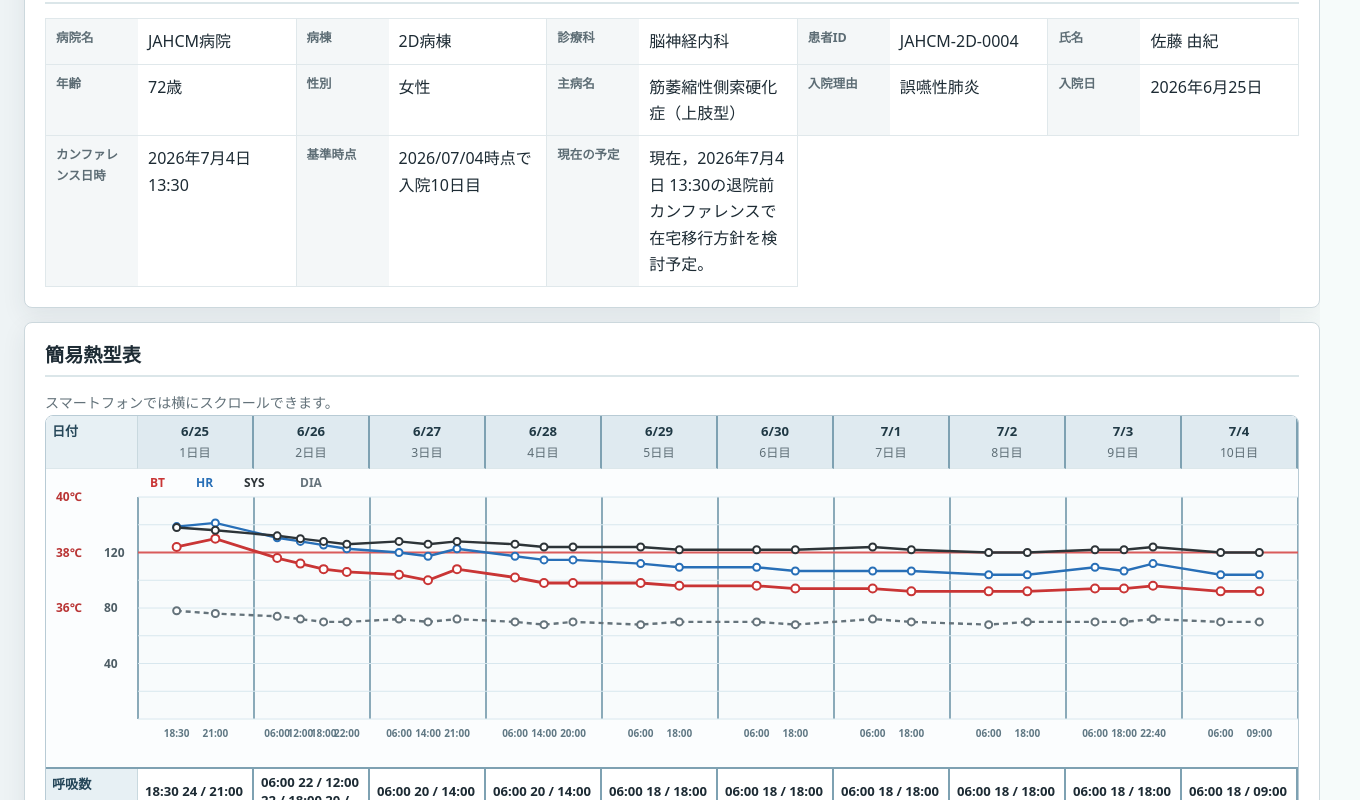
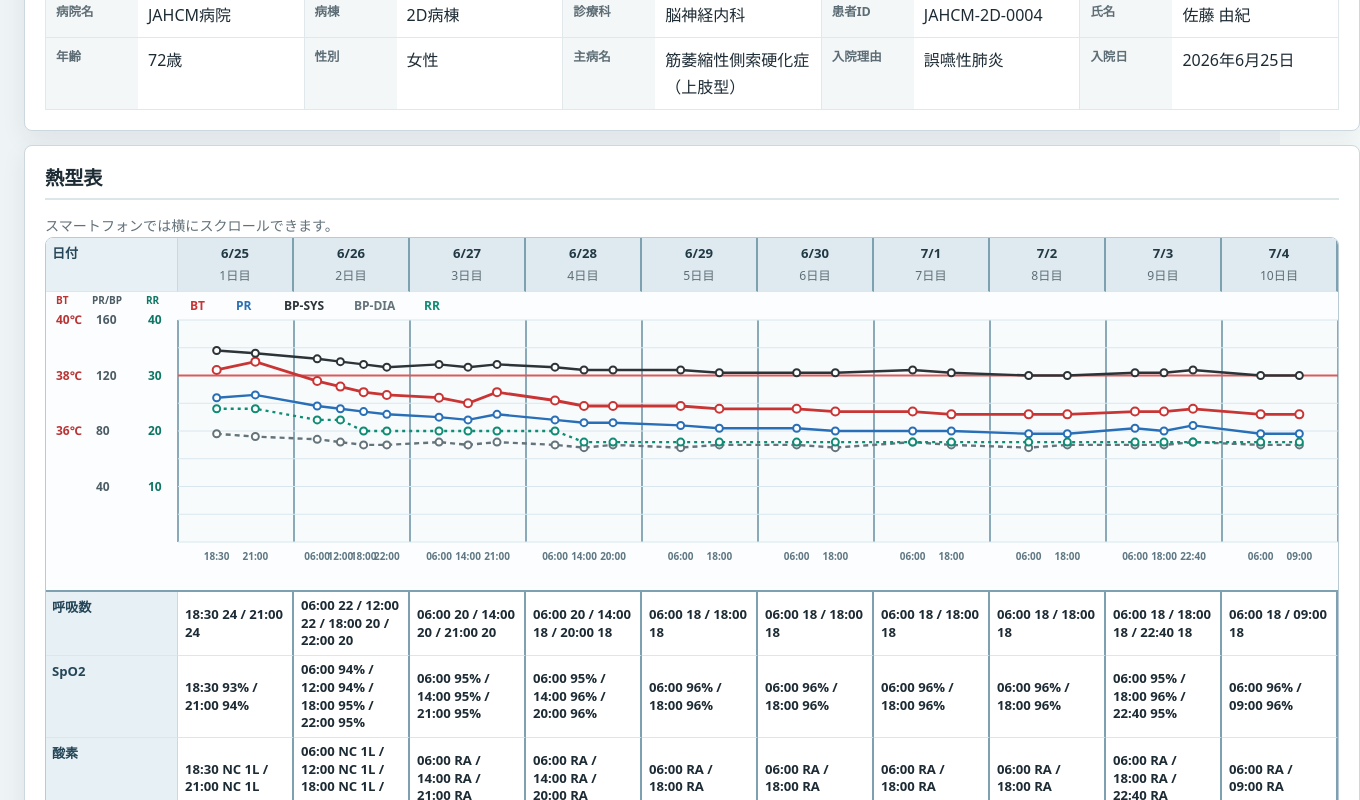
Before and after one commit to takemasa-dc/jahcm2026-04, a Next.js app: page /chart in a window 1280 px wide. Shown: the part 660-1460 px from the top of the page, 1360 px wide, since content can reach past the window. Built offline with nearby package versions, Linux system fonts and the light colour scheme.

Commit message:
Refine chart vitals and profile details

```diff
--- a/app/chart/page.tsx
+++ b/app/chart/page.tsx
@@ -10,7 +10,7 @@ export default function ChartTopPage() {
         <KeyValueGrid rows={patientSummary} />
       </ChartSection>
 
-      <ChartSection title="簡易熱型表">
+      <ChartSection title="熱型表">
         <VitalChart />
       </ChartSection>
 
@@ -25,7 +25,7 @@ export default function ChartTopPage() {
 
       <p className="chart-alert">
         {chartPatient.hospital}・{chartPatient.ward}・{chartPatient.department}。
-        カンファレンス日時は{chartPatient.conferenceAt}です。
+        退院前カンファレンスで使用する架空カルテです。
       </p>
     </ChartShell>
   );
--- a/app/chart/profile/page.tsx
+++ b/app/chart/profile/page.tsx
@@ -23,10 +23,6 @@ export default function ChartProfilePage() {
           ))}
         </div>
       </ChartSection>
-
-      <ChartSection title="現在の予定">
-        <p>現在，2026年7月4日 13:30の退院前カンファレンスで在宅移行方針を検討予定。</p>
-      </ChartSection>
     </ChartShell>
   );
 }
--- a/app/chart/vitals/page.tsx
+++ b/app/chart/vitals/page.tsx
@@ -8,8 +8,9 @@ export default function ChartVitalsPage() {
         <div className="chart-legend">
           <strong>凡例</strong>
           <span>BT：体温</span>
-          <span>HR：脈拍</span>
-          <span>SYS/DIA：収縮期/拡張期血圧</span>
+          <span>PR：脈拍</span>
+          <span>BP：血圧（SYS/DIA）</span>
+          <span>RR：呼吸数</span>
           <span>RA：室内気</span>
           <span>NC：鼻カヌラ</span>
           <span>食事摂取量：10段階評価，主食/副食</span>
--- a/app/globals.css
+++ b/app/globals.css
@@ -758,6 +758,14 @@ dialog::backdrop {
   fill: #4d5d65;
 }
 
+.vital-respiration-scale {
+  fill: #0f7664;
+}
+
+.vital-axis-heading {
+  font-size: 10px;
+}
+
 .temp-label {
   fill: #a82424;
   font-size: 11px;
--- a/components/ChartShell.tsx
+++ b/components/ChartShell.tsx
@@ -46,8 +46,6 @@ export function PatientHeader() {
     ["診療科", chartPatient.department],
     ["主病名", chartPatient.diagnosis],
     ["入院理由", chartPatient.admissionReason],
-    ["カンファレンス日時", chartPatient.conferenceAt],
-    ["基準時点", chartPatient.hospitalDay],
     ["食事", chartPatient.diet]
   ];
 
--- a/components/VitalChart.tsx
+++ b/components/VitalChart.tsx
@@ -3,7 +3,7 @@ import { nursingRemarks, vitals } from "@/lib/chart-data";
 type VitalDay = (typeof vitals)[number];
 type VitalSlot = VitalDay["slots"][number];
 
-const labelWidth = 92;
+const labelWidth = 132;
 const dayWidth = 116;
 const graphHeight = 300;
 const graphTop = 28;
@@ -42,9 +42,10 @@ export function VitalChart() {
   const chartWidth = labelWidth + vitals.length * dayWidth;
   const points = allPoints();
   const tempPoints = points.map((point) => ({ x: point.x, y: yFor(point.slot.temperature, 32, 40), slot: point.slot }));
-  const pulsePoints = points.map((point) => ({ x: point.x, y: yFor(point.slot.pulse, 0, 120), slot: point.slot }));
+  const pulsePoints = points.map((point) => ({ x: point.x, y: yFor(point.slot.pulse, 0, 160), slot: point.slot }));
   const sysPoints = points.map((point) => ({ x: point.x, y: yFor(point.slot.systolic, 0, 160), slot: point.slot }));
   const diaPoints = points.map((point) => ({ x: point.x, y: yFor(point.slot.diastolic, 0, 160), slot: point.slot }));
+  const respirationPoints = points.map((point) => ({ x: point.x, y: yFor(point.slot.respiration, 0, 40), slot: point.slot }));
 
   const observationRows = [
     ["呼吸数", (day: VitalDay) => observationText(day, "respiration")],
@@ -67,7 +68,7 @@ export function VitalChart() {
             ))}
           </div>
 
-          <svg className="vital-graph combined-vital-graph" width={chartWidth} height={graphHeight} role="img" aria-label="体温，脈拍，血圧を重ねた熱型表グラフ">
+          <svg className="vital-graph combined-vital-graph" width={chartWidth} height={graphHeight} role="img" aria-label="体温，脈拍，血圧，呼吸数を重ねた熱型表グラフ">
             <rect x={labelWidth} y={graphTop} width={chartWidth - labelWidth} height={graphInnerHeight} fill="#f8fbfc" />
             {Array.from({ length: vitals.length + 1 }, (_, index) => {
               const x = labelWidth + index * dayWidth;
@@ -78,17 +79,26 @@ export function VitalChart() {
               return <line key={index} x1={labelWidth} x2={chartWidth} y1={y} y2={y} stroke="#d8e7ee" strokeWidth="1" />;
             })}
             <line x1={labelWidth} x2={chartWidth} y1={yFor(38, 32, 40)} y2={yFor(38, 32, 40)} stroke="#d95b5b" strokeWidth="2.2" />
+            <text x="10" y="12" className="temp-axis vital-temp-scale vital-axis-heading">BT</text>
+            <text x="46" y="12" className="temp-axis vital-shared-scale vital-axis-heading">PR/BP</text>
+            <text x="100" y="12" className="temp-axis vital-respiration-scale vital-axis-heading">RR</text>
             <text x="10" y={yFor(40, 32, 40) + 4} className="temp-axis vital-temp-scale">40℃</text>
             <text x="10" y={yFor(38, 32, 40) + 4} className="temp-axis vital-temp-scale">38℃</text>
             <text x="10" y={yFor(36, 32, 40) + 4} className="temp-axis vital-temp-scale">36℃</text>
-            <text x="58" y={yFor(120, 0, 160) + 4} className="temp-axis vital-shared-scale">120</text>
-            <text x="58" y={yFor(80, 0, 160) + 4} className="temp-axis vital-shared-scale">80</text>
-            <text x="58" y={yFor(40, 0, 160) + 4} className="temp-axis vital-shared-scale">40</text>
+            <text x="50" y={yFor(160, 0, 160) + 4} className="temp-axis vital-shared-scale">160</text>
+            <text x="50" y={yFor(120, 0, 160) + 4} className="temp-axis vital-shared-scale">120</text>
+            <text x="50" y={yFor(80, 0, 160) + 4} className="temp-axis vital-shared-scale">80</text>
+            <text x="50" y={yFor(40, 0, 160) + 4} className="temp-axis vital-shared-scale">40</text>
+            <text x="102" y={yFor(40, 0, 40) + 4} className="temp-axis vital-respiration-scale">40</text>
+            <text x="102" y={yFor(30, 0, 40) + 4} className="temp-axis vital-respiration-scale">30</text>
+            <text x="102" y={yFor(20, 0, 40) + 4} className="temp-axis vital-respiration-scale">20</text>
+            <text x="102" y={yFor(10, 0, 40) + 4} className="temp-axis vital-respiration-scale">10</text>
 
             <polyline points={polyline(tempPoints)} fill="none" stroke="#c93535" strokeWidth="2.8" />
             <polyline points={polyline(pulsePoints)} fill="none" stroke="#286fb7" strokeWidth="2.4" />
             <polyline points={polyline(sysPoints)} fill="none" stroke="#2d3438" strokeWidth="2.4" />
             <polyline points={polyline(diaPoints)} fill="none" stroke="#65737b" strokeWidth="2.4" strokeDasharray="5 4" />
+            <polyline points={polyline(respirationPoints)} fill="none" stroke="#0f8c74" strokeWidth="2.4" strokeDasharray="3 4" />
 
             {tempPoints.map((point) => (
               <circle key={`bt-${point.slot.time}-${point.x}`} cx={point.x} cy={point.y} r="4" fill="#fff" stroke="#c93535" strokeWidth="2" />
@@ -102,6 +112,9 @@ export function VitalChart() {
             {diaPoints.map((point) => (
               <circle key={`dia-${point.slot.time}-${point.x}`} cx={point.x} cy={point.y} r="3.5" fill="#fff" stroke="#65737b" strokeWidth="2" />
             ))}
+            {respirationPoints.map((point) => (
+              <circle key={`rr-${point.slot.time}-${point.x}`} cx={point.x} cy={point.y} r="3.5" fill="#fff" stroke="#0f8c74" strokeWidth="2" />
+            ))}
 
             {points.map((point) => (
               <text key={`time-${point.day.date}-${point.slot.time}`} x={point.x} y={graphBottom + 18} className="temp-time" textAnchor="middle">
@@ -110,9 +123,10 @@ export function VitalChart() {
             ))}
             <g className="vital-legend">
               <text x={labelWidth + 12} y="18" fill="#c93535">BT</text>
-              <text x={labelWidth + 58} y="18" fill="#286fb7">HR</text>
-              <text x={labelWidth + 106} y="18" fill="#2d3438">SYS</text>
-              <text x={labelWidth + 162} y="18" fill="#65737b">DIA</text>
+              <text x={labelWidth + 58} y="18" fill="#286fb7">PR</text>
+              <text x={labelWidth + 106} y="18" fill="#2d3438">BP-SYS</text>
+              <text x={labelWidth + 176} y="18" fill="#65737b">BP-DIA</text>
+              <text x={labelWidth + 246} y="18" fill="#0f8c74">RR</text>
             </g>
           </svg>
 
--- a/lib/chart-data.ts
+++ b/lib/chart-data.ts
@@ -21,9 +21,7 @@ export const chartPatient = {
   sex: "女性",
   diagnosis: "筋萎縮性側索硬化症（上肢型）",
   admissionReason: "誤嚥性肺炎",
-  hospitalDay: "2026/07/04時点で入院10日目",
-  diet: "きざみ食，水分とろみ",
-  currentStatus: "現在，2026年7月4日 13:30の退院前カンファレンスで在宅移行方針を検討予定。"
+  diet: "きざみ食，水分とろみ"
 };
 
 export const conferenceNotice =
@@ -48,10 +46,7 @@ export const patientSummary = [
   ["性別", chartPatient.sex],
   ["主病名", chartPatient.diagnosis],
   ["入院理由", chartPatient.admissionReason],
-  ["入院日", chartPatient.admissionDate],
-  ["カンファレンス日時", chartPatient.conferenceAt],
-  ["基準時点", chartPatient.hospitalDay],
-  ["現在の予定", chartPatient.currentStatus]
+  ["入院日", chartPatient.admissionDate]
 ] as const;
 
 export const vitals = [
@@ -199,7 +194,6 @@ export const profileRows = [
   ["主病名", chartPatient.diagnosis],
   ["入院理由", chartPatient.admissionReason],
   ["入院日", chartPatient.admissionDate],
-  ["カンファレンス日時", chartPatient.conferenceAt],
   ["同居家族", "夫，74歳"],
   ["キーパーソン", "長女，45歳，近隣在住"],
   ["住居", "築35年の戸建て，寝室は1階"]
```
